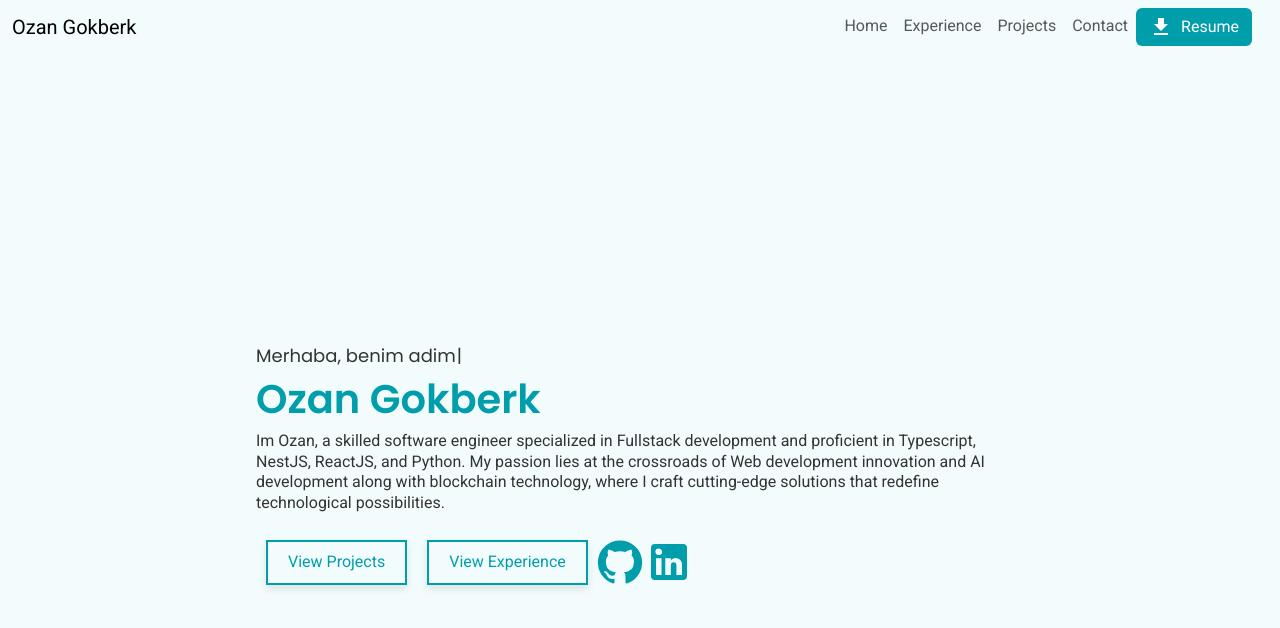
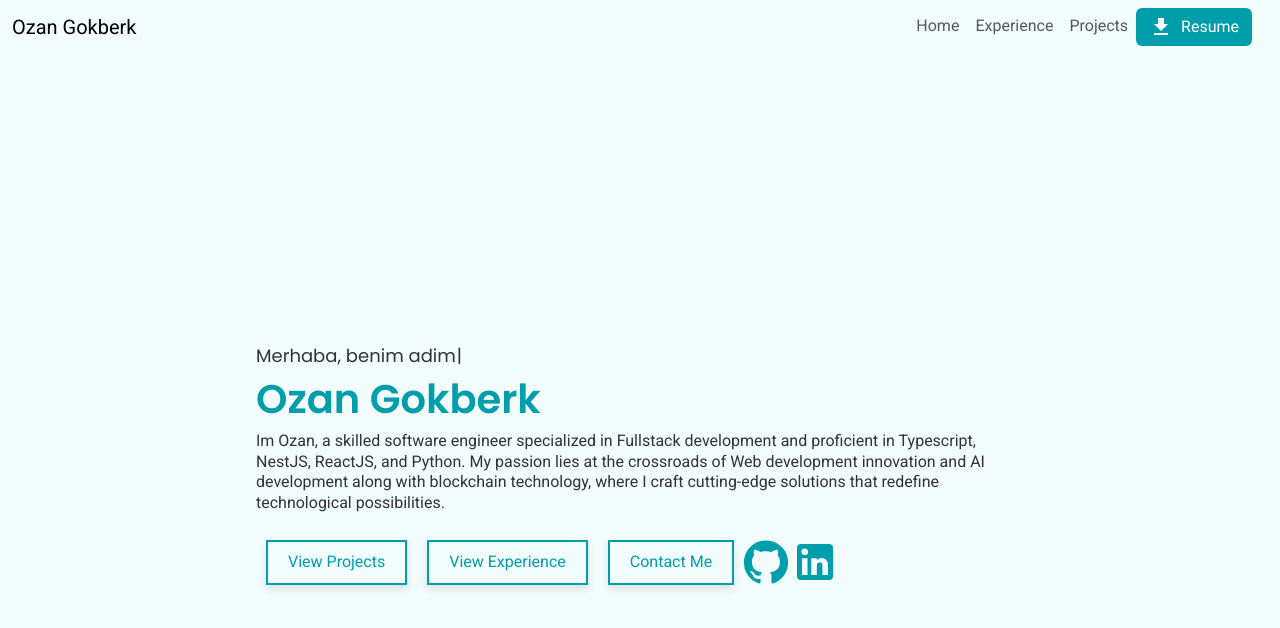
Before and after one commit to Ozan797/Gokberk-V2, a React (Vite) app: page / in a window 1280 px wide. Shown: the top 628 px of the page. Built offline with nearby package versions, Linux system fonts and the light colour scheme.

Commit message:
will start developing animations and responsiveness

```diff
--- a/src/components/Navbar/NavbarComponent.jsx
+++ b/src/components/Navbar/NavbarComponent.jsx
@@ -29,7 +29,6 @@ function NavbarComponent() {
                 <Nav.Link href="/">Home</Nav.Link>
                 <Nav.Link href="/experience">Experience</Nav.Link>
                 <Nav.Link href="/projects">Projects</Nav.Link>
-                <Nav.Link href="/contact">Contact</Nav.Link>
                 <a
                   download
                   href="../../../public/OzanGokberkCV.pdf"
--- a/src/pages/Home/Home.jsx
+++ b/src/pages/Home/Home.jsx
@@ -34,6 +34,7 @@ const Home = () => {
           <div className={styles.buttonContainer}>
             <RedirectButton buttonText="View Projects" url="/projects" />
             <RedirectButton buttonText="View Experience" url="/experience" />
+            <RedirectButton buttonText="Contact Me" url="mailto:ozan8@hotmail.co.uk?subject= Hey Ozan!" />
 
             <a
               href="https://github.com/Ozan797"
```
